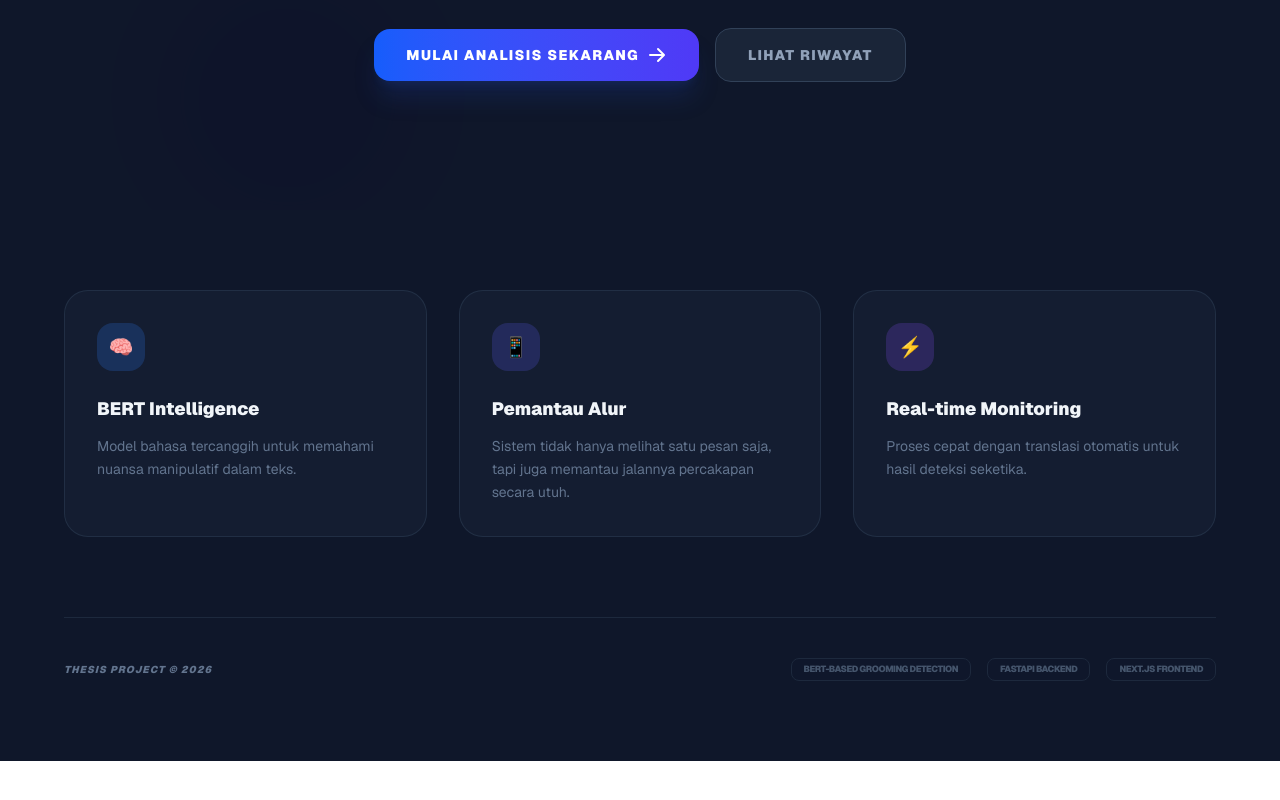
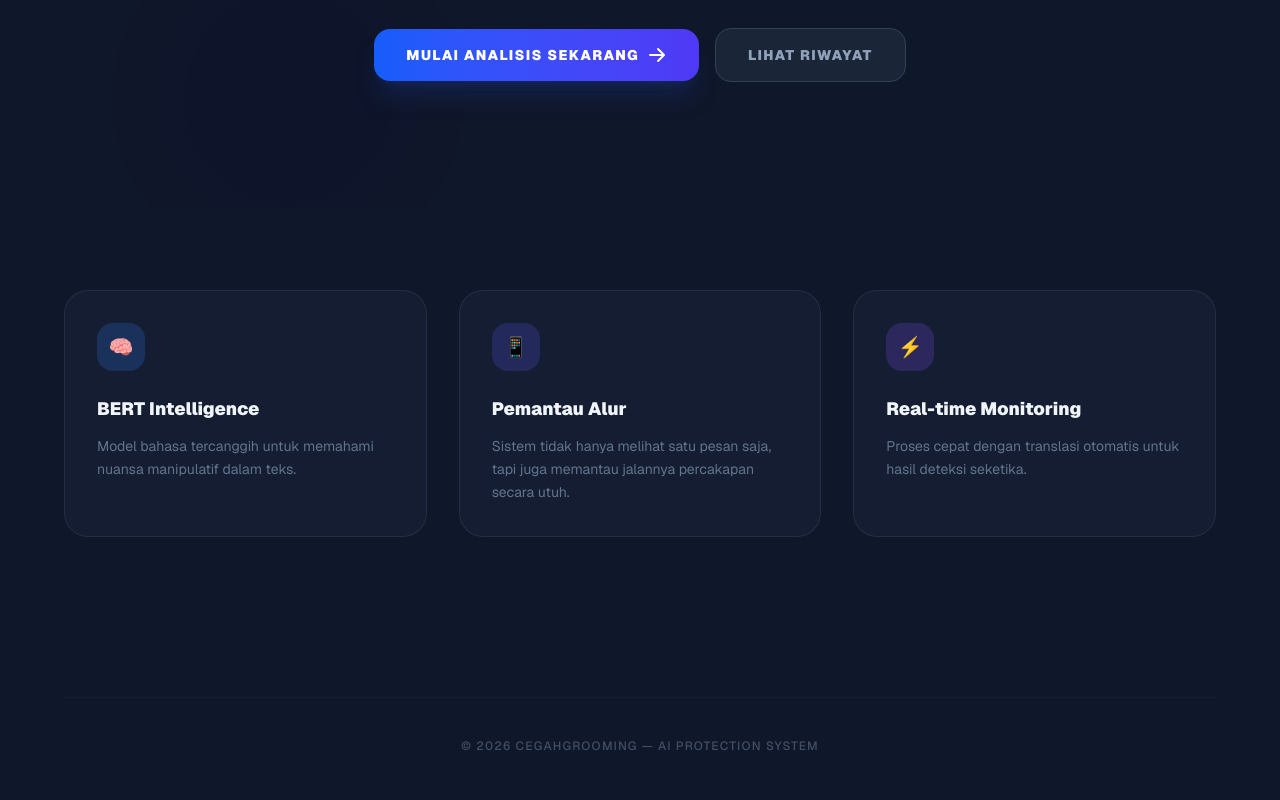
Before and after one commit to ilyfauzan/CegahGrooming, a Next.js app in the folder grooming-detector-ui/: page / in a window 1280 px wide. Shown: the part 751-1551 px from the top of the page. Before the commit the page ends 1512 px from the top, so only its background shows below. Built offline with nearby package versions, Linux system fonts and the light colour scheme.

Commit message:
ganti footer jadi lebih simpel

```diff
--- a/grooming-detector-ui/app/detector/page.tsx
+++ b/grooming-detector-ui/app/detector/page.tsx
@@ -237,6 +237,13 @@ export default function DetectorDashboard() {
             <ResultDisplay result={result} />
           </div>
         </div>
+
+        {/* Footer */}
+        <footer className="mt-20 py-10 border-t border-slate-800/50 text-center">
+          <p className="text-slate-500 text-[10px] md:text-xs font-medium tracking-widest uppercase opacity-60">
+            &copy; {new Date().getFullYear()} CegahGrooming — AI Protection System
+          </p>
+        </footer>
       </div>
     </main>
   );
--- a/grooming-detector-ui/app/history/page.tsx
+++ b/grooming-detector-ui/app/history/page.tsx
@@ -196,6 +196,12 @@ export default function HistoryPage() {
             )}
           </div>
         )}
+        {/* Footer */}
+        <footer className="mt-20 py-10 border-t border-slate-800/50 text-center">
+          <p className="text-slate-500 text-[10px] md:text-xs font-medium tracking-widest uppercase opacity-60">
+            &copy; {new Date().getFullYear()} CegahGrooming — AI Protection System
+          </p>
+        </footer>
       </div>
     </main>
   );
--- a/grooming-detector-ui/app/page.tsx
+++ b/grooming-detector-ui/app/page.tsx
@@ -51,23 +51,12 @@ export default function LandingPage() {
           ))}
         </div>
 
-        {/* Thesis Attribution */}
-        <div className="py-10 border-t border-slate-800 flex flex-col md:flex-row justify-between items-center gap-6">
-          <p className="text-slate-500 text-[10px] font-black uppercase tracking-widest italic">
-            Thesis Project &copy; {new Date().getFullYear()}
+        {/* Footer */}
+        <footer className="mt-20 py-10 border-t border-slate-800/50 text-center">
+          <p className="text-slate-500 text-[10px] md:text-xs font-medium tracking-widest uppercase opacity-60">
+            &copy; {new Date().getFullYear()} CegahGrooming — AI Protection System
           </p>
-          <div className="flex gap-4">
-             <div className="px-3 py-1 bg-slate-900 border border-slate-800 rounded-lg text-[9px] font-black text-slate-600 uppercase tracking-tighter">
-                BERT-Based Grooming Detection
-             </div>
-             <div className="px-3 py-1 bg-slate-900 border border-slate-800 rounded-lg text-[9px] font-black text-slate-600 uppercase tracking-tighter">
-                FastAPI Backend
-             </div>
-             <div className="px-3 py-1 bg-slate-900 border border-slate-800 rounded-lg text-[9px] font-black text-slate-600 uppercase tracking-tighter">
-                Next.js Frontend
-             </div>
-          </div>
-        </div>
+        </footer>
       </div>
     </main>
   );
```
